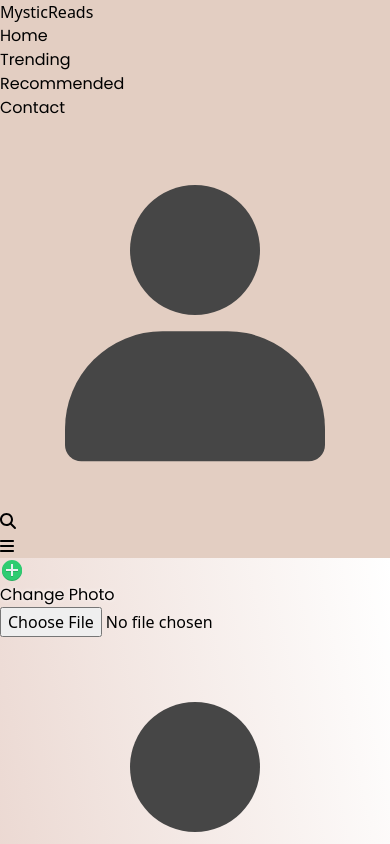
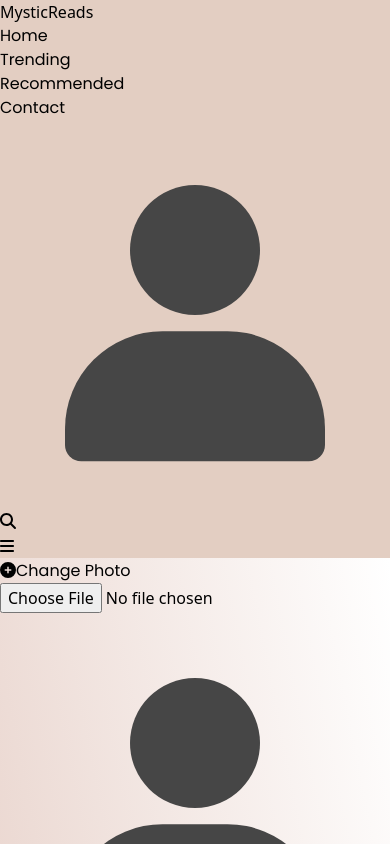
Before and after one commit to Asuraking913/Mystic-Reads, a React (Vite) app: page /profile in a window 390 px wide. Shown: the top 844 px of the page. Built offline with nearby package versions, Linux system fonts and the light colour scheme.

Commit message:
Added cover/profile btn: creating responsiveness

```diff
--- a/src/components/body.jsx
+++ b/src/components/body.jsx
@@ -33,9 +33,9 @@ import phone1 from '../assets/phone.png'
 function Body() {
   const location = useLocation();
 
-  useEffect(() => {
-    window.scrollTo({top : 0, behavior : 'smooth'})
-  }, [])
+  // useEffect(() => {
+  //   window.scrollTo({top : 0, behavior : 'smooth'})
+  // }, [])
 
   useEffect(() => {
     let params = new URLSearchParams(location.search);
--- a/src/pages/profile.jsx
+++ b/src/pages/profile.jsx
@@ -12,6 +12,7 @@ import update from "../assets/update.svg"
 import green from "../assets/green.png"
 import location from "../assets/location.png"
 import { FontAwesomeIcon } from '@fortawesome/react-fontawesome'
+import { faPlusCircle, faTrash } from '@fortawesome/free-solid-svg-icons'
 import { faMessage, faUserPlus } from '@fortawesome/free-solid-svg-icons'
 import Post from '../components/posts'
 
@@ -44,6 +45,14 @@ function Profile() {
       if(coverInput.current) {
         coverInput.current.click()
       }
+    }
+
+    const handleProfileDel = () => {
+      setProfile(user)
+    }
+
+    const handleCoverDel = () => {
+      setCover(null)
     }
 
     const handleCover = (event) => {
@@ -134,8 +143,17 @@ function Profile() {
       {error && <p className='text-2xl rounded-[1em] animate-bounce text-white roboto absolute z-[1000] bg-[--accent1] p-[.5em] px-[1em] left-[45%] top-[4em]'>{error}</p>}
       <Nav />
       <div className='h-[50vh] relative w-full linear'>
-        <Link onClick={handleCoverBtn} className='absolute sm:active:scale-[0.95] right-[1em] flex gap-[.2em] roboto font-bold text1 justify-center items-center hover:scale-110 duration-[0.5s] top-[90%]'>
-          <img src={update} alt="" />
+        {
+          cover === null ? "" :
+          <Link onClick={handleCoverDel} className='text-[1rem] bg-[--accent] p-[.5em] text-[white] rounded-[10px] absolute right-[1em] top-[5%] bottom hover:text-[--accent] sm:active:scale-[1]  hover:scale-110 duration-[0.5s]'>
+          <span title='Delete Photo' className='flex gap-[.5em] roboto font-bold text items-center justify-center'>
+            <FontAwesomeIcon  icon={faTrash}/>Delete photo
+          </span>
+        </Link>
+        }
+        <Link onClick={handleCoverBtn} className='absolute bg-[--accent] p-[.5em] rounded-[10px] text-white sm:active:scale-[0.95] right-[1em] flex gap-[.2em] roboto font-bold justify-center items-center hover:scale-110 duration-[0.5s] top-[85%]'>
+          {/* <img src={update} alt="" /> */}
+          <FontAwesomeIcon  icon={faPlusCircle}/>
           Change Photo
         </Link>
         <input type="file" className='hidden' name="file" onChange={handleCover} id="cover" ref={coverInput} />
@@ -144,6 +162,14 @@ function Profile() {
 
           <div className='min-h-[80vh] overflow-hidden py-[1em] flex flex-col items-center justify-center z-[20] top-[40%] left-[--pdx] shadow-md shadow-[--accent1] absolute rounded-[10px] bg-[--accent1] gap-[1em] px-[1.5em] w-[380px]'>
              <div className='bg-[--accent] relative p-[.2em] rounded-[50%] h-[200px] w-[200px]'>
+                {
+                  profile === user ? "" :
+                  <Link onClick={handleProfileDel} className='text-[1rem] absolute right-[-2em] bottom-[1em]  hover:text-[--accent] sm:active:scale-[1]  hover:scale-125 duration-[0.5s] text-[--bg] '>
+                  <span title='Delete Photo'>
+                    <FontAwesomeIcon  icon={faTrash}/>
+                  </span>
+                </Link>
+                }
                 <img src={profile} className=' rounded-[50%] shadow-md shadow-[black] w-full h-full object-cover' alt="" />
                 <img src={update} onClick={handleProfileBtn} className='absolute sm:active:scale-[0.95] cursor-pointer top-[80%] right-[1.5em] hover:scale-125 duration-[0.5s] ' alt="" />
                 <input type="file" className='hidden' onChange={handleProfile} ref={profileInput} name="file" id="profile" />
```
